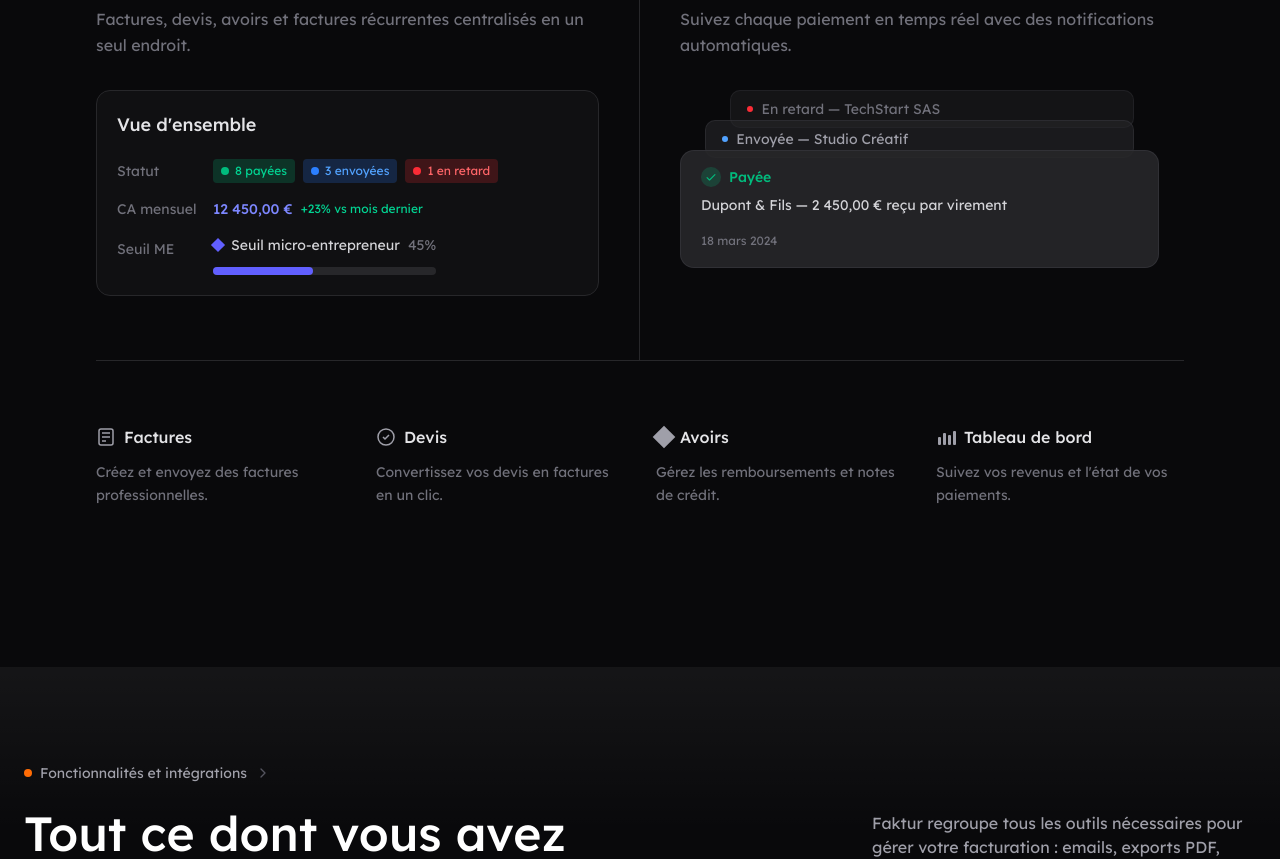
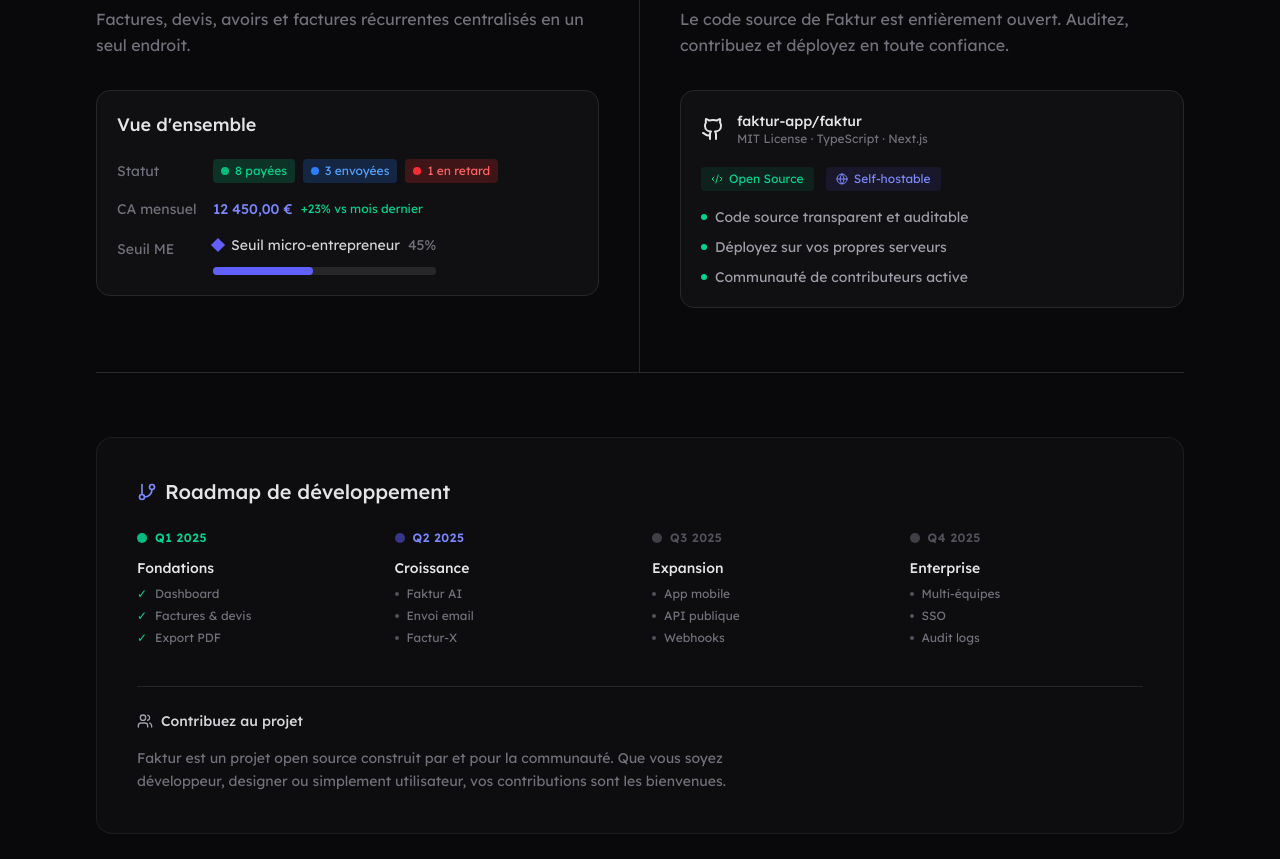
Before and after one commit to fakturapp/landing_page, a Next.js app: page / in a window 1280 px wide. Shown: the part 5120-5979 px from the top of the page. Built offline with nearby package versions, Linux system fonts and the light colour scheme.

Commit message:
Add open source section and dev roadmap to ProductDirection

```diff
--- a/components/product-direction-section.tsx
+++ b/components/product-direction-section.tsx
@@ -2,7 +2,7 @@
 
 import { useRef, useEffect, useState } from "react"
 import { motion, useInView, AnimatePresence } from "framer-motion"
-import { ChevronRight, Lock, ShieldCheck, Database, FileText, Users, CreditCard, Building2 } from "lucide-react"
+import { ChevronRight, Lock, ShieldCheck, Database, FileText, Users, Building2, Github, GitBranch, Code2, Globe, CreditCard } from "lucide-react"
 
 /* ============================================================
    Encryption Flow — Animated pipeline
@@ -274,34 +274,89 @@ export function ProductDirectionSection() {
           </div>
 
           <div className="border-t border-b border-zinc-800 pt-10 pl-10 pb-16">
-            <h3 className="text-xl font-medium text-zinc-200 mb-3">Suivi des paiements</h3>
+            <h3 className="text-xl font-medium text-zinc-200 mb-3">100% Open Source</h3>
             <p className="text-zinc-500 text-base leading-relaxed mb-8">
-              Suivez chaque paiement en temps réel avec des notifications automatiques.
+              Le code source de Faktur est entièrement ouvert. Auditez, contribuez et déployez en toute confiance.
             </p>
-            <div className="relative h-48">
-              <div className="absolute rounded-lg bg-zinc-800/40 border border-zinc-700/30 px-4 py-2" style={{ top: 0, left: "10%", width: "80%" }}>
-                <span className="flex items-center gap-2 text-zinc-500 text-sm">
-                  <span className="w-1.5 h-1.5 rounded-full bg-red-500" />En retard — TechStart SAS
-                </span>
+            <div className="rounded-xl border border-zinc-800 bg-zinc-900/50 p-5">
+              <div className="flex items-center gap-3 mb-5">
+                <Github className="w-6 h-6 text-zinc-200" />
+                <div>
+                  <div className="text-zinc-200 text-sm font-medium">faktur-app/faktur</div>
+                  <div className="text-zinc-500 text-xs">MIT License · TypeScript · Next.js</div>
+                </div>
               </div>
-              <div className="absolute rounded-lg bg-zinc-800/60 border border-zinc-700/40 px-4 py-2" style={{ top: "30px", left: "5%", width: "85%" }}>
-                <span className="flex items-center gap-2 text-zinc-400 text-sm">
-                  <span className="w-1.5 h-1.5 rounded-full bg-blue-400" />Envoyée — Studio Créatif
-                </span>
+              <div className="flex items-center gap-3 mb-4">
+                <div className="flex items-center gap-1.5 px-2.5 py-1 rounded bg-emerald-500/10 text-emerald-400 text-xs">
+                  <Code2 className="w-3 h-3" />Open Source
+                </div>
+                <div className="flex items-center gap-1.5 px-2.5 py-1 rounded bg-indigo-500/10 text-indigo-400 text-xs">
+                  <Globe className="w-3 h-3" />Self-hostable
+                </div>
               </div>
-              <div className="absolute rounded-xl bg-zinc-800/90 border border-zinc-700/50 px-5 py-4" style={{ top: "60px", left: 0, width: "95%" }}>
-                <div className="flex items-center gap-2 mb-2">
-                  <span className="w-5 h-5 rounded-full bg-emerald-500/20 flex items-center justify-center">
-                    <svg className="w-3 h-3 text-emerald-500" viewBox="0 0 16 16" fill="currentColor">
-                      <path d="M13.78 4.22a.75.75 0 010 1.06l-7.25 7.25a.75.75 0 01-1.06 0L2.22 9.28a.75.75 0 011.06-1.06L6 10.94l6.72-6.72a.75.75 0 011.06 0z" />
-                    </svg>
-                  </span>
-                  <span className="text-emerald-500 font-medium text-sm">Payée</span>
+              <div className="space-y-2.5">
+                <div className="flex items-center gap-2 text-zinc-400 text-sm">
+                  <span className="w-1.5 h-1.5 rounded-full bg-emerald-400" />
+                  Code source transparent et auditable
                 </div>
-                <p className="text-zinc-300 text-sm mb-3">Dupont & Fils — 2 450,00 € reçu par virement</p>
-                <span className="text-zinc-500 text-xs">18 mars 2024</span>
+                <div className="flex items-center gap-2 text-zinc-400 text-sm">
+                  <span className="w-1.5 h-1.5 rounded-full bg-emerald-400" />
+                  Déployez sur vos propres serveurs
+                </div>
+                <div className="flex items-center gap-2 text-zinc-400 text-sm">
+                  <span className="w-1.5 h-1.5 rounded-full bg-emerald-400" />
+                  Communauté de contributeurs active
+                </div>
               </div>
             </div>
+          </div>
+        </div>
+
+        {/* ===== Roadmap & Team ===== */}
+        <div className="mt-16 rounded-2xl border border-zinc-800/60 bg-zinc-900/30 p-10">
+          <div className="flex items-center gap-2 mb-6">
+            <GitBranch className="w-5 h-5 text-indigo-400" />
+            <h3 className="text-xl font-medium text-zinc-200">Roadmap de développement</h3>
+          </div>
+          <div className="grid grid-cols-1 md:grid-cols-4 gap-6 mb-10">
+            {[
+              { quarter: "Q1 2025", label: "Fondations", items: ["Dashboard", "Factures & devis", "Export PDF"], done: true },
+              { quarter: "Q2 2025", label: "Croissance", items: ["Faktur AI", "Envoi email", "Factur-X"], current: true },
+              { quarter: "Q3 2025", label: "Expansion", items: ["App mobile", "API publique", "Webhooks"] },
+              { quarter: "Q4 2025", label: "Enterprise", items: ["Multi-équipes", "SSO", "Audit logs"] },
+            ].map((phase) => (
+              <div key={phase.quarter} className="relative">
+                <div className="flex items-center gap-2 mb-3">
+                  <div className={`w-2.5 h-2.5 rounded-full ${phase.done ? "bg-emerald-500" : phase.current ? "bg-indigo-500 animate-pulse" : "bg-zinc-700"}`} />
+                  <span className={`text-xs font-semibold uppercase tracking-wider ${phase.done ? "text-emerald-400" : phase.current ? "text-indigo-400" : "text-zinc-600"}`}>
+                    {phase.quarter}
+                  </span>
+                </div>
+                <div className="text-zinc-200 text-sm font-medium mb-2">{phase.label}</div>
+                <div className="space-y-1.5">
+                  {phase.items.map((item) => (
+                    <div key={item} className="flex items-center gap-2 text-zinc-500 text-xs">
+                      {phase.done ? (
+                        <span className="text-emerald-400">&#10003;</span>
+                      ) : (
+                        <span className="w-1 h-1 rounded-full bg-zinc-600" />
+                      )}
+                      {item}
+                    </div>
+                  ))}
+                </div>
+              </div>
+            ))}
+          </div>
+          <div className="border-t border-zinc-800 pt-6">
+            <div className="flex items-center gap-2 mb-4">
+              <Users className="w-4 h-4 text-zinc-400" />
+              <span className="text-zinc-300 text-sm font-medium">Contribuez au projet</span>
+            </div>
+            <p className="text-zinc-500 text-sm leading-relaxed max-w-2xl">
+              Faktur est un projet open source construit par et pour la communauté.
+              Que vous soyez développeur, designer ou simplement utilisateur, vos contributions sont les bienvenues.
+            </p>
           </div>
         </div>
 
```
